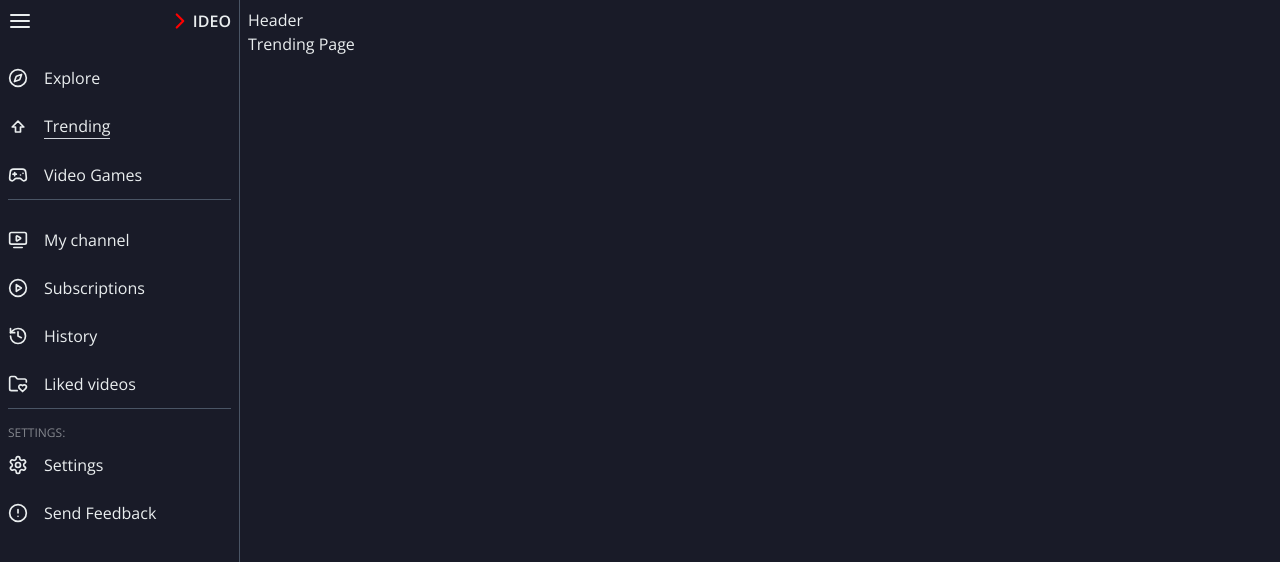
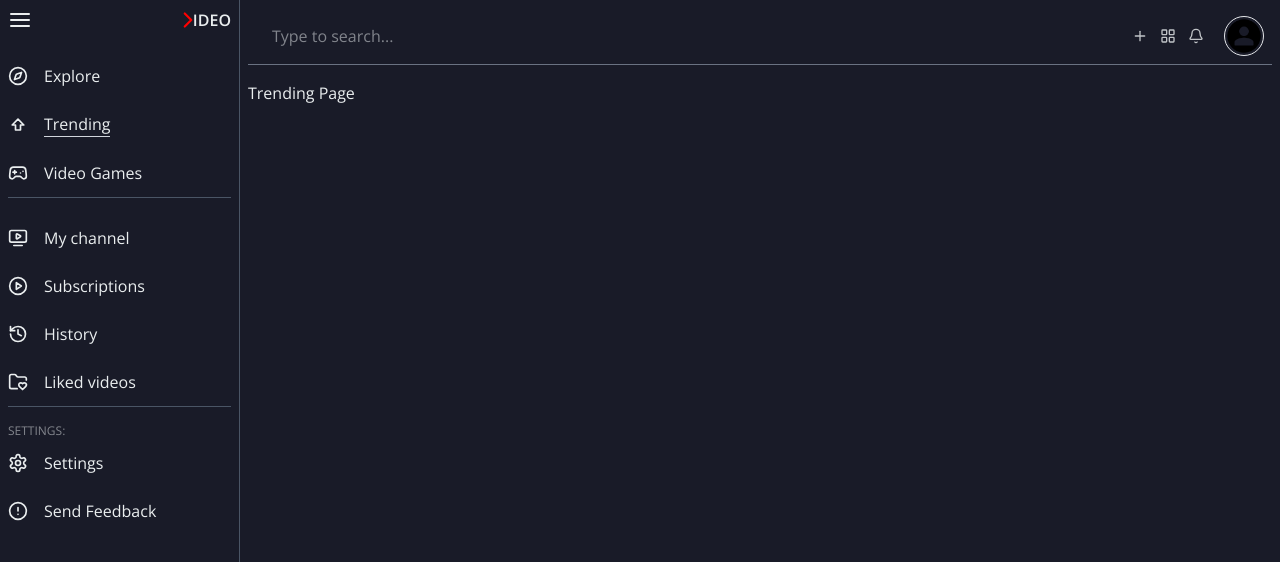
Before and after one commit to tatyana-ko/next-video, a Next.js app in the folder next-video-client/: page /trending in a window 1280 px wide. Shown: the top 562 px of the page. Built offline with nearby package versions, Linux system fonts and the light colour scheme.

Commit message:
added header & search

```diff
--- a/next-video-client/src/app/(public)/explore/Explore.tsx
+++ b/next-video-client/src/app/(public)/explore/Explore.tsx
@@ -5,7 +5,7 @@ import { videoService } from "@/services/video.service";
 import { VideoItem } from "@/ui/video-item/VideoItem";
 import type { IVideo } from "@/types/video.types";
 import { Title } from "@/ui/title/Title";
-import { Sceleton } from "@/ui/sceleton/Sceleton";
+import { Skeleton } from "@/ui/skeleton/Skeleton";
 
 export default function Explore() {
   const { isPending, data } = useQuery({
@@ -18,7 +18,7 @@ export default function Explore() {
       <Title>Explore</Title>
       <ul className="grid grid-cols-5 gap-2">
         {isPending
-          ? <Sceleton quantity={10} className="h-34 w-58" />
+          ? <Skeleton quantity={10} className="h-34 w-58" />
           : data?.data && data?.data?.videos.map((video: IVideo) => (
             <VideoItem key={video.title} video={video} />))
         }
--- /dev/null
+++ b/next-video-client/src/app/(public)/search/SearchPage.tsx
@@ -0,0 +1,33 @@
+'use client'
+
+import { useSearchParams } from "next/navigation"
+import { useQuery } from "@tanstack/react-query"
+import { videoService } from "@/services/video.service"
+import { Title } from "@/ui/title/Title"
+import { Skeleton } from "@/ui/skeleton/Skeleton"
+import type { IVideo } from "@/types/video.types"
+import { VideoItem } from "@/ui/video-item/VideoItem"
+
+export function SearchPage() {
+  const searchParams = useSearchParams();
+  const searchTerm = searchParams.get('term')
+
+  const { isPending, data } = useQuery({
+    queryKey: ['search', searchTerm],
+    queryFn: () => videoService.searchVideos(searchTerm)
+  })
+
+  return (
+    <section>
+      <Title>Search results </Title>
+
+      <ul className='grid grid-cols-5 gap-5'>
+        {isPending ? (
+          <Skeleton quantity={5} className='h-52 rounded-md' />
+        ) : (
+          data?.data.videos.map((video: IVideo) => <VideoItem key={video.id} video={video} />)
+        )}
+      </ul>
+    </section>
+  )
+}
--- /dev/null
+++ b/next-video-client/src/app/(public)/search/page.tsx
@@ -0,0 +1,13 @@
+import type { Metadata } from "next"
+import { NO_INDEX_PAGE } from "@/constants/seo.constants"
+import { SearchPage } from "./SearchPage"
+
+export const metadata: Metadata = {
+  ...NO_INDEX_PAGE
+}
+
+export default function Page() {
+  return (
+    <SearchPage />
+  )
+}
--- a/next-video-client/src/components/layout/content/header/Header.tsx
+++ b/next-video-client/src/components/layout/content/header/Header.tsx
@@ -1,3 +1,14 @@
+import { HeaderLinks } from "./HeaderLinks";
+import { HeaderProfile } from "./profile/HeaderProfile";
+import { SearchField } from "./SearchField";
+
 export function Header() {
-  return <header>Header</header>
+  return <header className="flex items-center justify-between mb-4 border-b border-gray-500 p-2">
+    <SearchField />
+
+    <div className="flex items-center gap-5">
+      <HeaderLinks />
+      <HeaderProfile />
+    </div>
+  </header>
 }
--- /dev/null
+++ b/next-video-client/src/components/layout/content/header/HeaderLinks.tsx
@@ -0,0 +1,19 @@
+import { STUDIO_PAGE } from "@/config/studio-page.config";
+import { Bell, LayoutGrid, PlusIcon } from "lucide-react";
+import Link from "next/link";
+
+export function HeaderLinks() {
+  return <div className="flex items-center gap-3">
+    <Link href={STUDIO_PAGE.UPLOAD_VIDEO} className="opacity-80 hover:opacity-100">
+      <PlusIcon size={16} />
+    </Link>
+
+    <Link href={STUDIO_PAGE.HOME} className="opacity-80 hover:opacity-100">
+      <LayoutGrid size={16} />
+    </Link>
+
+    <Link href={STUDIO_PAGE.HOME} className="opacity-80 hover:opacity-100">
+      <Bell size={16} />
+    </Link>
+  </div>
+}
--- /dev/null
+++ b/next-video-client/src/components/layout/content/header/SearchField.tsx
@@ -0,0 +1,28 @@
+import { PUBLIC_PAGE } from "@/config/public-page.config"
+import { useRouter } from "next/navigation"
+import { useState } from "react"
+
+export function SearchField() {
+  const [searchQuery, setSearchQuery] = useState<string>('')
+  const router = useRouter()
+
+  const handleKeyDown = (e: { key: string; preventDefault: () => void }) => {
+    if (e.key !== 'Enter') return
+    e.preventDefault()
+
+    if (!searchQuery.trim()) return
+
+    router.push(PUBLIC_PAGE.SEARCH(searchQuery))
+  }
+
+  return <div className="grow-1">
+    <input
+      type="search"
+      placeholder="Type to search..."
+      className="w-1/2 px-4 py-2"
+      value={searchQuery}
+      onChange={e => setSearchQuery(e.target.value)}
+      onKeyDown={handleKeyDown}
+    />
+  </div>
+}
--- /dev/null
+++ b/next-video-client/src/components/layout/content/header/profile/HeaderProfile.tsx
@@ -0,0 +1,17 @@
+import Link from "next/link";
+import Image from "next/image";
+import { STUDIO_PAGE } from "@/config/studio-page.config";
+
+export function HeaderProfile() {
+  return <div>
+    <Link href={STUDIO_PAGE.HOME}>
+      <Image
+        src='/default-avatar.png'
+        alt='profile avatar'
+        width={40}
+        height={40}
+        className="border border-gray-200 rounded-full"
+      />
+    </Link>
+  </div>
+}
--- a/next-video-client/src/components/layout/sidebar/header/SidebarHeader.tsx
+++ b/next-video-client/src/components/layout/sidebar/header/SidebarHeader.tsx
@@ -15,8 +15,8 @@ export function SidebarHeader({toggleSidebar}: ISidebarHeaderProps) {
       <AlignJustify />
     </button>
     <Link href={PUBLIC_PAGE.HOME_PAGE} >
-      <div className="flex items-center">
-        <ChevronRight color='red' size={26} />
+      <div className="flex items-center relative">
+        <ChevronRight color='red' size={26} className="absolute left-[-18px]" />
         <span className="font-semibold uppercase">ideo</span>
       </div>
     </Link>
--- a/next-video-client/src/components/ui/sceleton/Sceleton.tsx
+++ b/next-video-client/src/components/ui/skeleton/Skeleton.tsx
@@ -7,7 +7,7 @@ interface ISceletonProps {
   className?: string
 }
 
-export function Sceleton({ quantity = 1, style, className = '' }: ISceletonProps) {
+export function Skeleton({ quantity = 1, style, className = '' }: ISceletonProps) {
   return <>
     {Array.from({ length: quantity }).map((_, i) => (
       <div
--- a/next-video-client/src/components/ui/video-item/VideoItem.tsx
+++ b/next-video-client/src/components/ui/video-item/VideoItem.tsx
@@ -12,7 +12,7 @@ interface IVideoItemProps {
 }
 
 export function VideoItem({ video, Icon }: IVideoItemProps) {
-  return <li className="w-[230px]">
+  return <li>
     <div className="relative mb-2">
       <Link href={PUBLIC_PAGE.VIDEO(video.id)}>
         <Image
@@ -21,7 +21,7 @@ export function VideoItem({ video, Icon }: IVideoItemProps) {
           width={230}
           height={140}
           priority={true}
-          className="rounded-md"
+          className="rounded-md w-full"
         />
       </Link>
 
@@ -49,7 +49,7 @@ export function VideoItem({ video, Icon }: IVideoItemProps) {
     </Link>
 
     <Link href={PUBLIC_PAGE.CHANNEL(video.channel.slug)} className="flex items-center gap-1 mt-1">
-      <span className="text-sm opacity-75">{video.channel.slug}</span>
+      <span className="text-xs opacity-75">{video.channel.slug}</span>
       {video.channel.isVerified && <BadgeCheck color="green" size={14} />}
     </Link>
   </li>
--- /dev/null
+++ b/next-video-client/src/constants/seo.constants.ts
@@ -0,0 +1,6 @@
+export const NO_INDEX_PAGE = {
+  robots: {
+    index: false,
+    follow: false,
+  },
+}
--- a/next-video-client/src/services/video.service.ts
+++ b/next-video-client/src/services/video.service.ts
@@ -1,13 +1,26 @@
 // import type { IVideo } from "@/types/video.types";
-import axios from "axios";
+import axios from 'axios';
 
 class VideoService {
-  getExploreVideos() {
-    return axios.get('http://localhost:4200/api/videos/explore')
-  }
+	getExploreVideos() {
+		return axios.get('http://localhost:4200/api/videos/explore');
+	}
 
-  getTrendingVideos() {
-    return axios.get('http://localhost:4200/api/videos/trending')
-  }
+	getTrendingVideos() {
+		return axios.get('http://localhost:4200/api/videos/trending');
+	}
+
+	searchVideos(searchTerm: string | null) {
+		return axios.get(
+			'http://localhost:4200/api/videos',
+			searchTerm
+				? {
+						params: {
+							searchTerm,
+						},
+					}
+				: {},
+		);
+	}
 }
 export const videoService = new VideoService();
```
